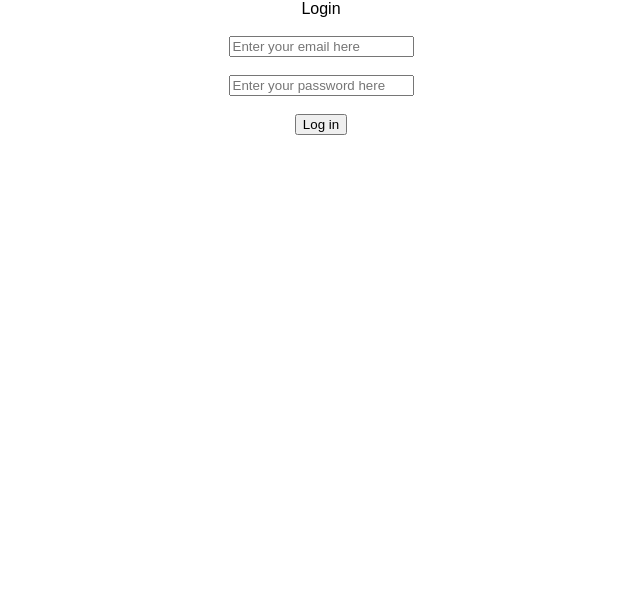
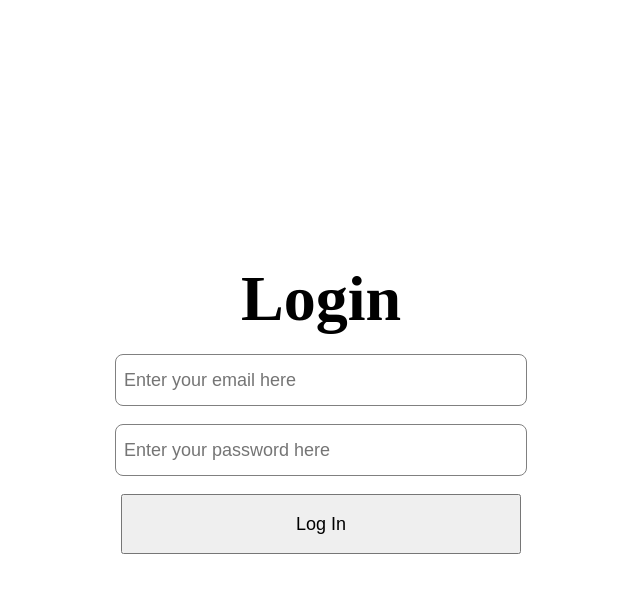
Before and after one commit to syedomair0/ByteMe-Hackathon, a React (Create React App) app in the folder byte-me/: page /login in a window 1280 px wide. Shown: the top 592 px of the page, without its empty margins (319-959 px from the left). Built offline with nearby package versions, Linux system fonts and the light colour scheme.

Commit message:
local changes

```diff
--- a/byte-me/src/App.js
+++ b/byte-me/src/App.js
@@ -3,7 +3,7 @@
 import Login from './pages/login';
 import Home from './components/Home';
 import SwipingFeature from './components/SwipingFeature'; // Import the new component
-import "./styles.css";
+import "./App.css";
 import { useEffect, useState } from 'react'
 
 function App() {
--- a/byte-me/src/pages/login.js
+++ b/byte-me/src/pages/login.js
@@ -40,7 +40,7 @@
       </div>
       <br />
       <div className={'inputContainer'}>
-        <input className={'inputButton'} type="button" onClick={onButtonClick} value={'Log in'} />
+        <input className={'inputButton'} type="button" onClick={onButtonClick} value={'Log In'}style={{ height: '60px', width: '400px', fontSize: 'large' }} />
       </div>
     </div>
   )
```
